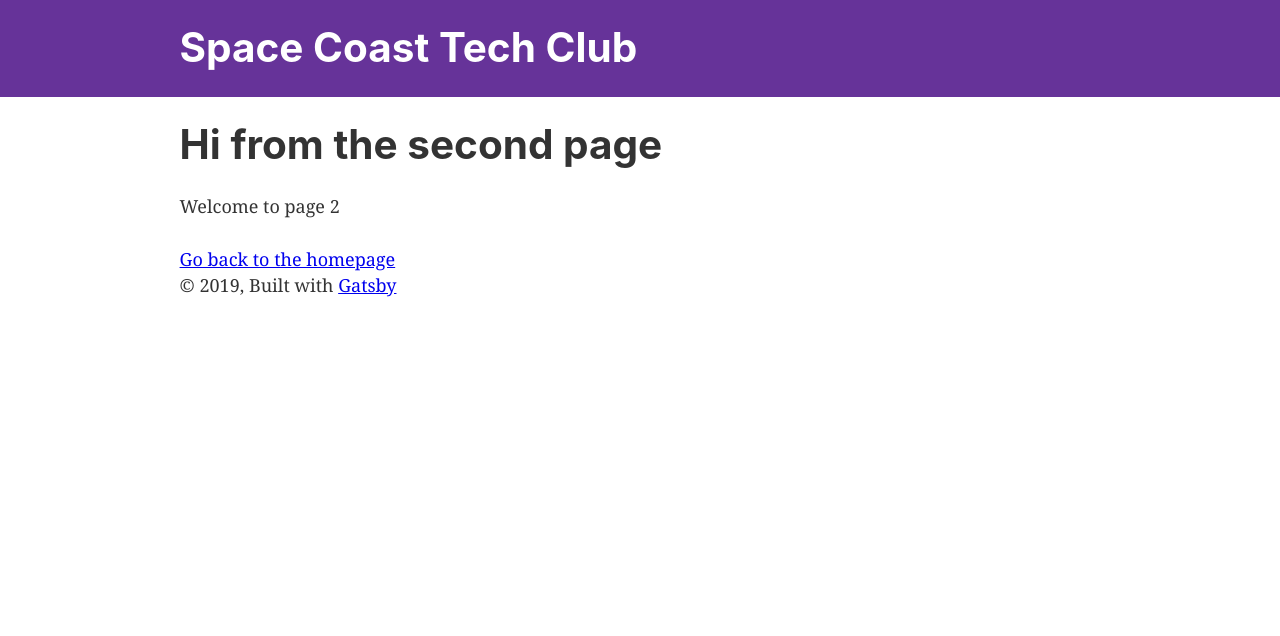
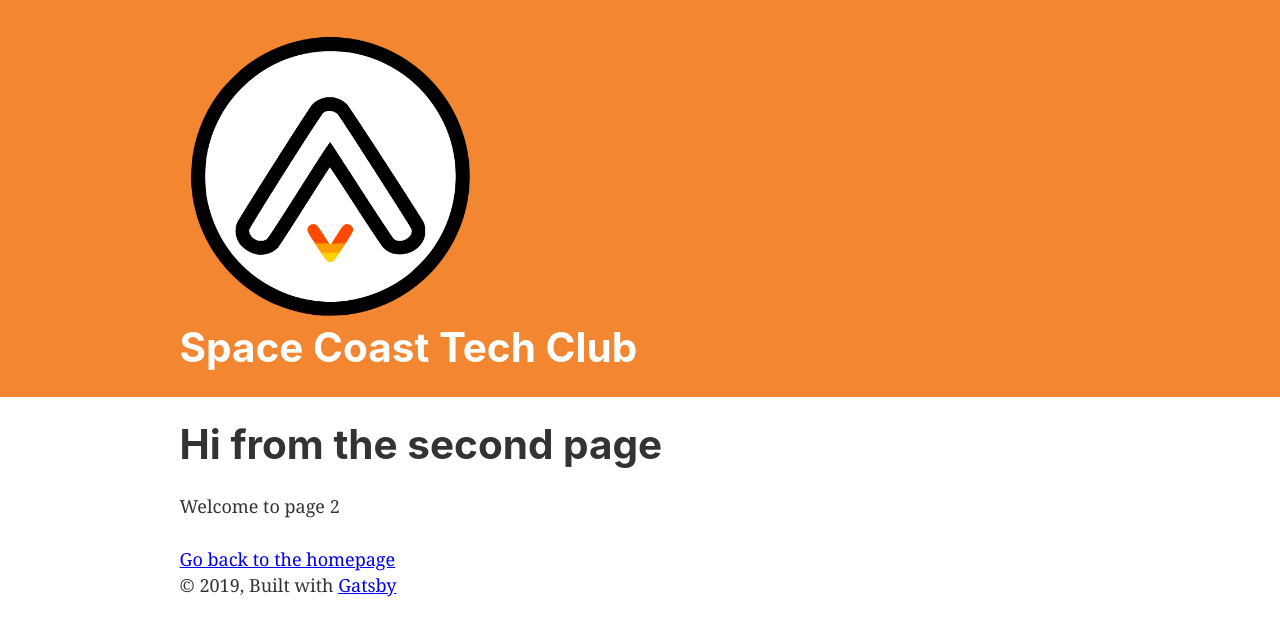
Before and after one commit to SpaceCoastTechClub/www-gatsby, a Gatsby site: page /page-2 in a window 1280 px wide. Built offline with nearby package versions, Linux system fonts and the light colour scheme; Gatsby itself is replaced by a stand-in of ours.

Commit message:
Added image to header

```diff
--- a/src/components/header.js
+++ b/src/components/header.js
@@ -1,11 +1,12 @@
 import { Link } from "gatsby"
 import PropTypes from "prop-types"
 import React from "react"
+import Image from "../components/image"
 
 const Header = ({ siteTitle }) => (
   <header
     style={{
-      background: `rebeccapurple`,
+      background: `#f38630`,
       marginBottom: `1.45rem`,
     }}
   >
@@ -16,6 +17,9 @@ const Header = ({ siteTitle }) => (
         padding: `1.45rem 1.0875rem`,
       }}
     >
+      <div style={{ maxWidth: `300px` }}>
+        <Image />
+      </div>
       <h1 style={{ margin: 0 }}>
         <Link
           to="/"
--- a/src/components/image.js
+++ b/src/components/image.js
@@ -17,7 +17,7 @@ const Image = () => (
   <StaticQuery
     query={graphql`
       query {
-        placeholderImage: file(relativePath: { eq: "gatsby-astronaut.png" }) {
+        placeholderImage: file(relativePath: { eq: "sctc-logo.png" }) {
           childImageSharp {
             fluid(maxWidth: 300) {
               ...GatsbyImageSharpFluid
```
Also changed, not shown: src/images/sctc-logo.png (added), src/images/sctc-logo.svg (added).
